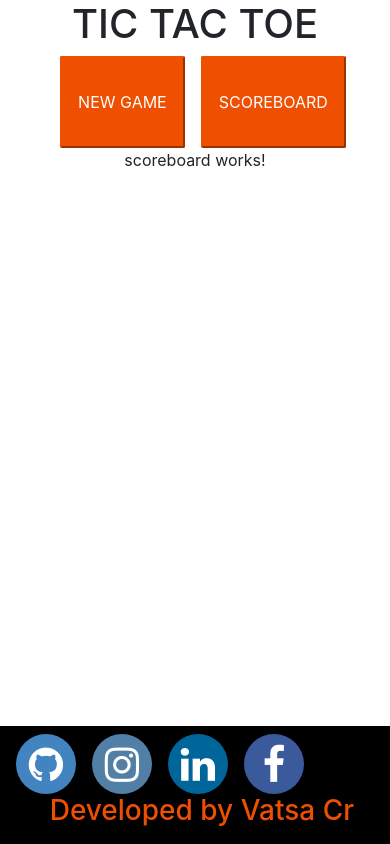
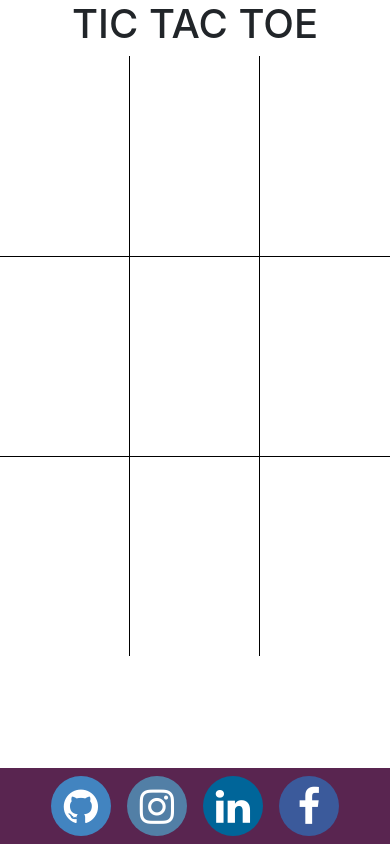
Before and after one commit to vatsacr/TicTacToe, an Angular app: page /scoreboard in a window 390 px wide. Built offline with nearby package versions, Linux system fonts and the light colour scheme.

Commit message:
Responsive design changes

```diff
--- a/src/app/app.component.html
+++ b/src/app/app.component.html
@@ -1 +1,7 @@
-<app-main-menu></app-main-menu>
+<app-board></app-board>
+<footer class="app-footer">
+    <app-social-media></app-social-media>
+    <h4 class="app-footer-text d-none d-sm-block">
+        Developed by Vatsa Cr
+    </h4>
+</footer>
--- a/src/app/app.component.scss
+++ b/src/app/app.component.scss
@@ -0,0 +1,20 @@
+.app-footer{
+    position: absolute;
+    left: 0;
+    width: 100%;
+    text-align: right;
+    bottom: 0;
+    padding: 0.5em;
+    background: #592550;
+}
+
+@media only screen and (max-width: 767px) {
+    .app-footer {
+      text-align: center;
+    }
+  }
+
+.app-footer-text{
+    color: #eeeeee;
+    padding-top: 0.7em;
+}
--- a/src/app/social-media/social-media.component.scss
+++ b/src/app/social-media/social-media.component.scss
@@ -33,7 +33,8 @@ body {
 
   /* Social Icons */
   .social-icons {
-    display: flex;
+    display: inline-flex;
+    float: left;
   }
 
   .social-icon {
@@ -110,3 +111,9 @@ body {
       transform: translate(-50%, 100%);
     }
   }
+
+  @media only screen and (max-width: 767px) {
+    .social-icons {
+      float: none;
+    }
+  }
```
